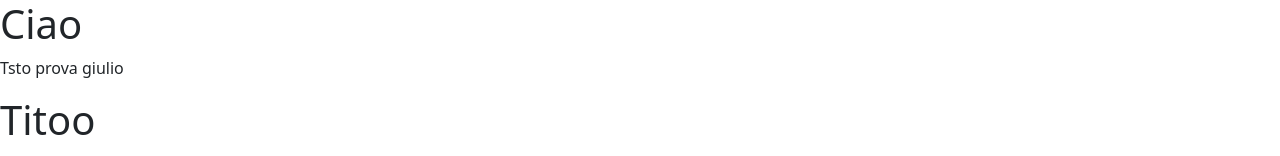
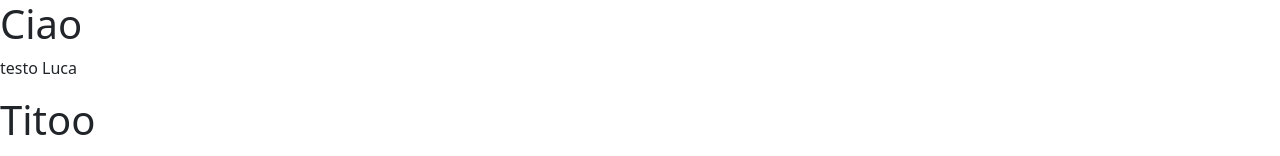
Before and after one commit to bradyshehu/git-test, a plain HTML site: page index.html in a window 1280 px wide. Shown: the top 156 px of the page. Drawn offline with nearby package versions, Linux system fonts and the light colour scheme.

Commit message:
modify text main

```diff
--- a/index.html
+++ b/index.html
@@ -38,7 +38,9 @@
     </header>
 
     <main>
-      <p>Tsto prova giulio</p>
+      <p>testo  Luca
+
+      </p>
     </main>
 
     <footer>
```
